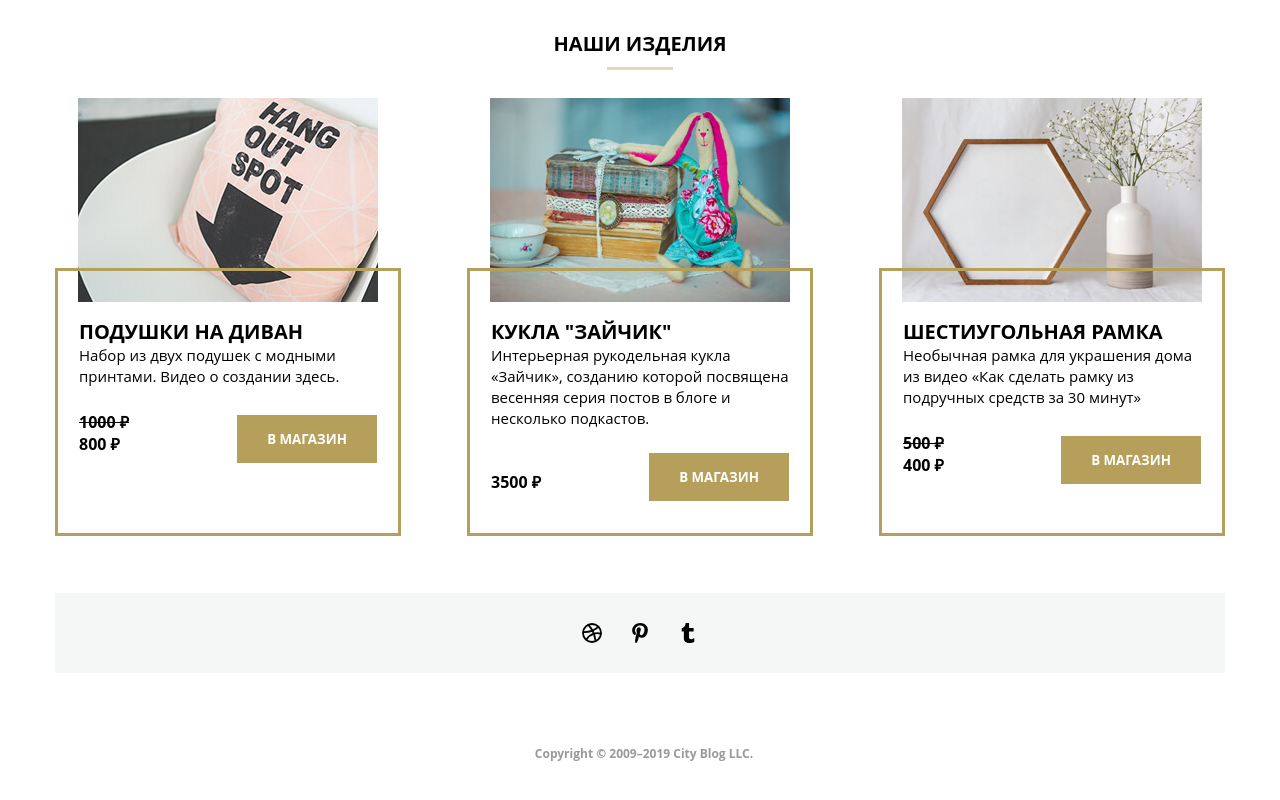
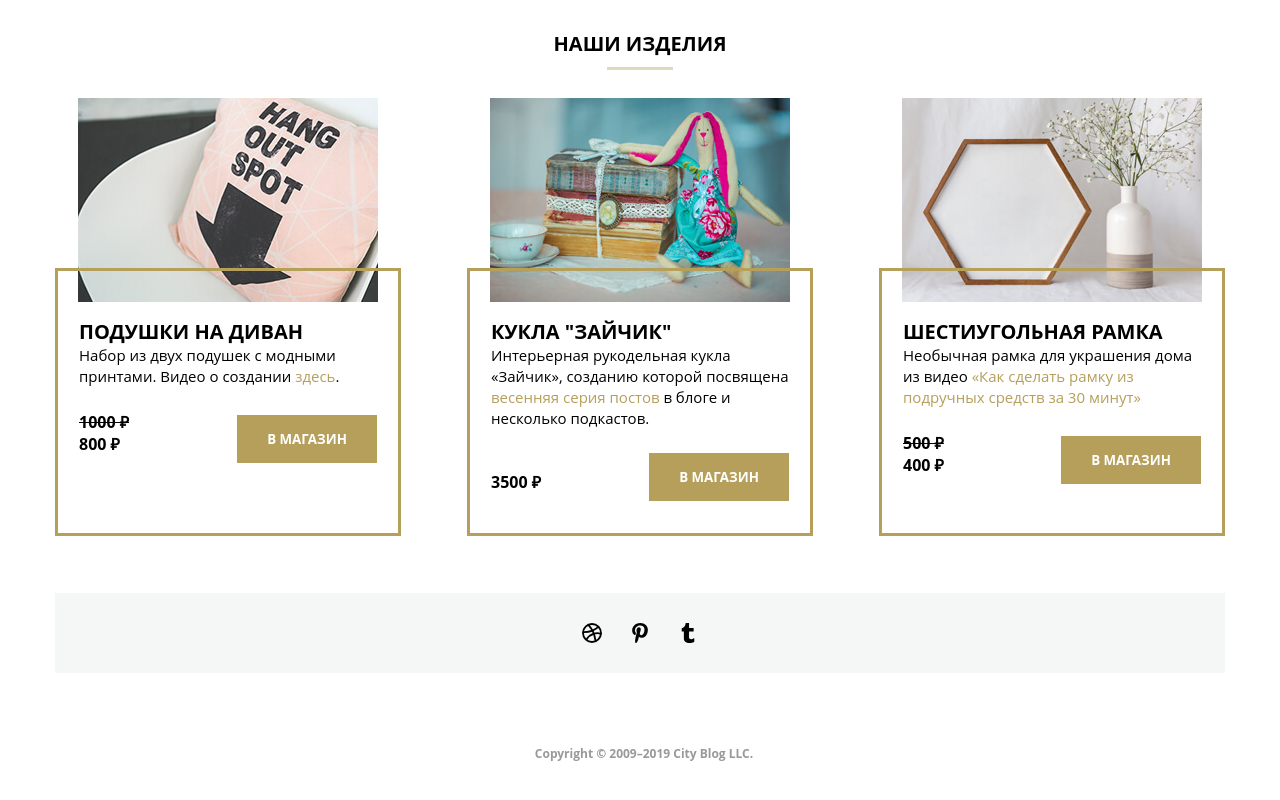
Before and after one commit to Nazgulius/mq-diploma-main, a plain HTML site: page index.html in a window 1280 px wide. Shown: the part 2701-3501 px from the top of the page. Drawn offline with Linux system fonts and the light colour scheme.

Commit message:
Product update

```diff
--- a/css/style.css
+++ b/css/style.css
@@ -708,6 +708,11 @@ h3 {
   line-height: 1.4;
 }
 
+.product-text-a {
+  color:#b59f5b;
+
+}
+
 .product-down {
   display: flex;
   justify-content: space-between;
--- a/index.html
+++ b/index.html
@@ -454,7 +454,7 @@
             Подушки на диван
           </h2>
           <p class="product-text">
-            Набор из двух подушек с модными принтами. Видео о создании <a href="#0" class="product-text-here">здесь</a>.
+            Набор из двух подушек с модными принтами. Видео о создании <a href="#0" class="product-text-a">здесь</a>.
           </p>
           <div class="product-down">
             <div class="product-sum">
@@ -472,7 +472,7 @@
             Кукла "Зайчик"
           </h2>
           <p class="product-text">
-            Интерьерная рукодельная кукла «Зайчик», созданию которой посвящена весенняя серия постов в блоге и несколько подкастов.
+            Интерьерная рукодельная кукла «Зайчик», созданию которой посвящена <a href="#0" class="product-text-a">весенняя серия постов</a> в блоге и несколько подкастов.
           </p>
           <div class="product-down">
             <div class="product-sum">
@@ -489,7 +489,7 @@
             Шестиугольная рамка
           </h2>
           <p class="product-text">
-            Необычная рамка для украшения дома из видео «Как сделать рамку из подручных средств за 30 минут»
+            Необычная рамка для украшения дома из видео <a href="#0" class="product-text-a">«Как сделать рамку из подручных средств за 30 минут»</a>
           </p>
           <div class="product-down">
             <div class="product-sum">
```
